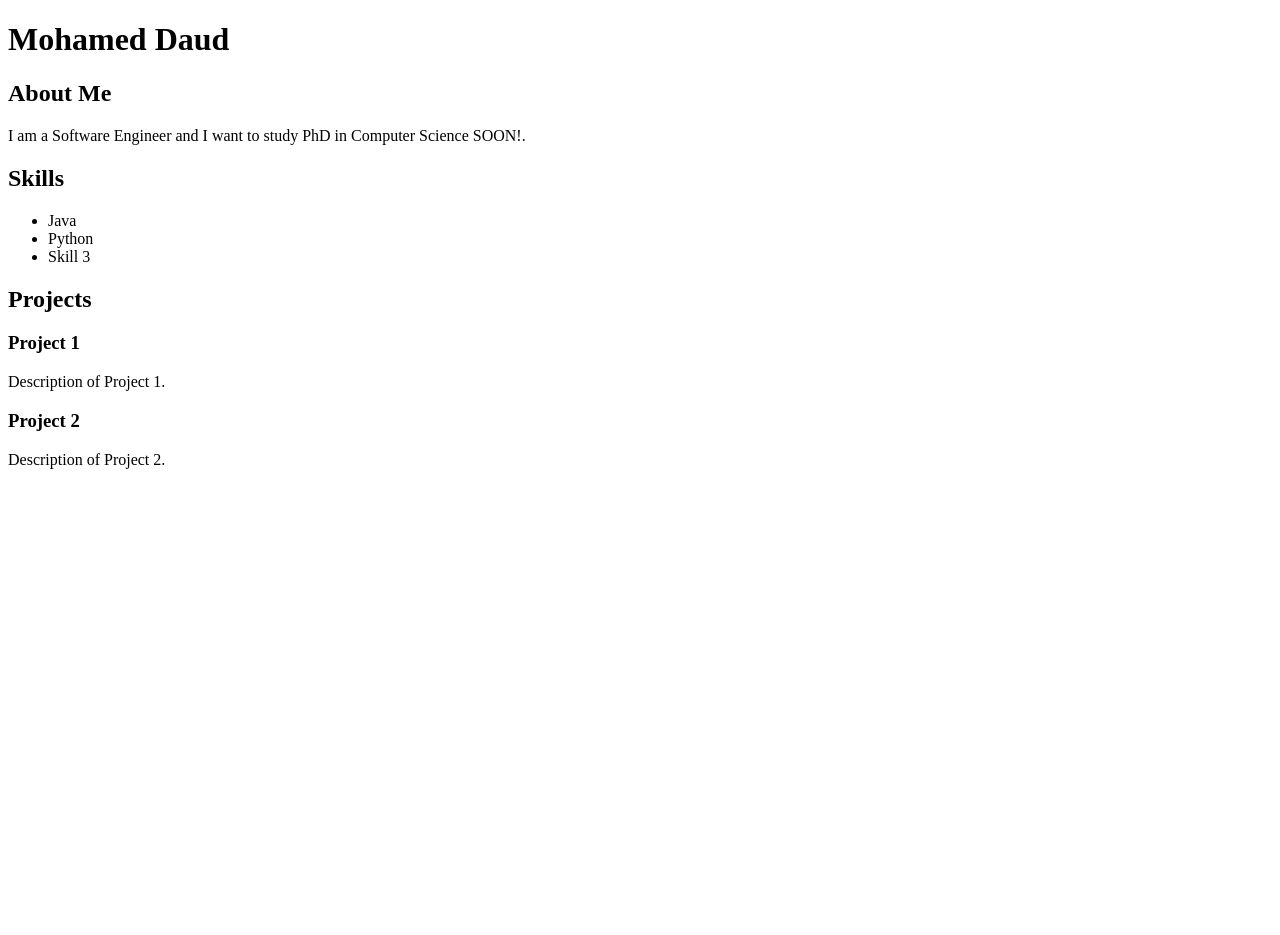
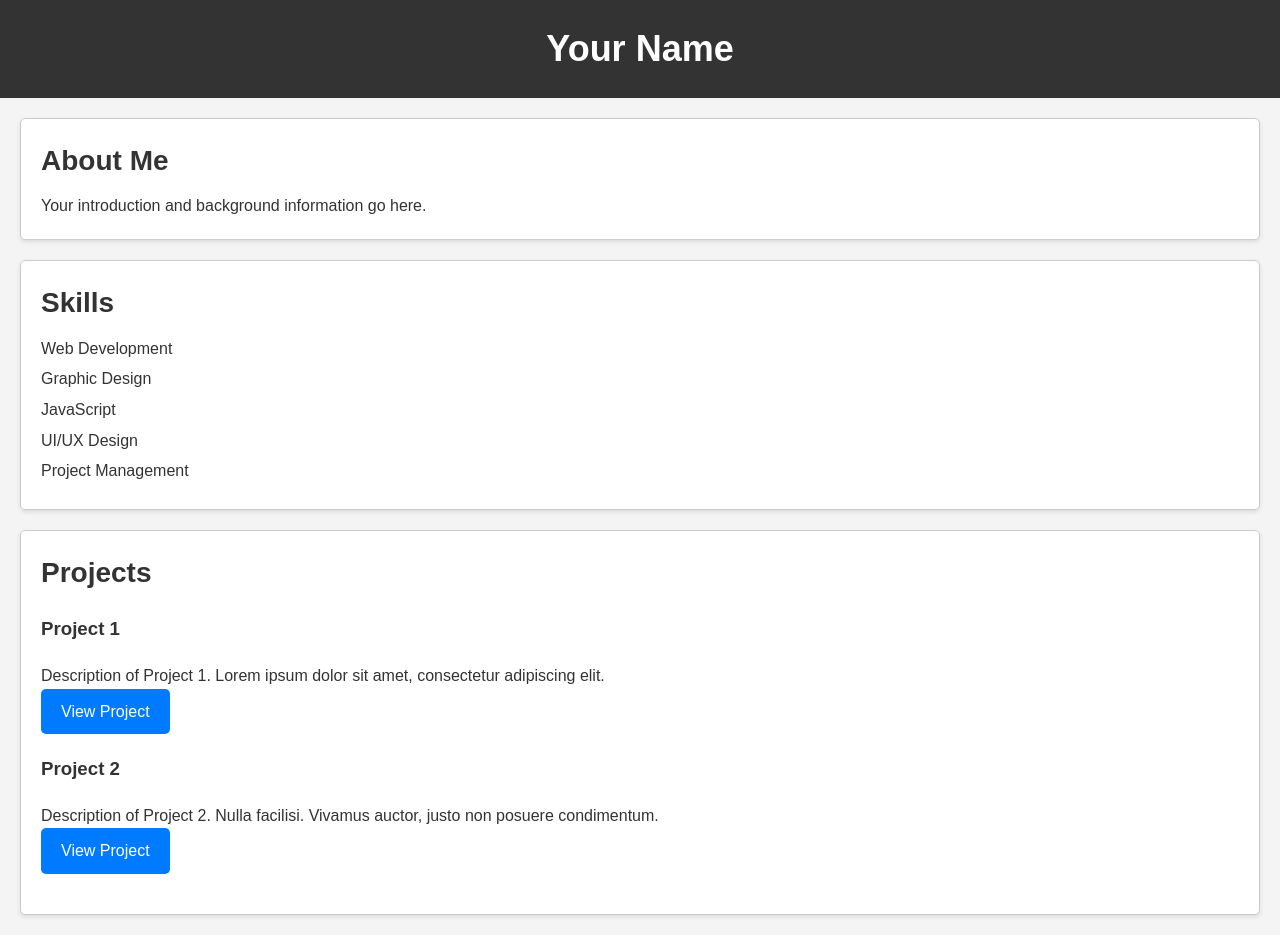
Before and after one commit to mohalinks/Portfolio, a plain HTML site: page index.html in a window 1280 px wide. Before the commit the page ends 800 px from the top, so only its background shows below. Drawn offline with Linux system fonts and the light colour scheme.

Commit message:
index.html

```diff
--- a/index.html
+++ b/index.html
@@ -3,25 +3,27 @@
 <head>
     <meta charset="UTF-8">
     <meta name="viewport" content="width=device-width, initial-scale=1.0">
-    <link rel="stylesheet" href="Style.css">
-    <title>My Online Portfolio</title>
+    <link rel="stylesheet" href="Styles.css">
+    <title>Your Portfolio</title>
 </head>
 <body>
     <header>
-        <h1>Mohamed Daud</h1>
+        <h1>Your Name</h1>
     </header>
 
     <section id="about-me">
         <h2>About Me</h2>
-        <p>I am a Software Engineer and I want to study PhD in Computer Science SOON!.</p>
+        <p>Your introduction and background information go here.</p>
     </section>
 
     <section id="skills">
         <h2>Skills</h2>
         <ul>
-            <li>Java</li>
-            <li>Python</li>
-            <li>Skill 3</li>
+            <li>Web Development</li>
+            <li>Graphic Design</li>
+            <li>JavaScript</li>
+            <li>UI/UX Design</li>
+            <li>Project Management</li>
             <!-- Add more skills as needed -->
         </ul>
     </section>
@@ -30,11 +32,13 @@
         <h2>Projects</h2>
         <div class="project">
             <h3>Project 1</h3>
-            <p>Description of Project 1.</p>
+            <p>Description of Project 1. Lorem ipsum dolor sit amet, consectetur adipiscing elit.</p>
+            <a href="#" class="button">View Project</a>
         </div>
         <div class="project">
             <h3>Project 2</h3>
-            <p>Description of Project 2.</p>
+            <p>Description of Project 2. Nulla facilisi. Vivamus auctor, justo non posuere condimentum.</p>
+            <a href="#" class="button">View Project</a>
         </div>
         <!-- Add more projects as needed -->
     </section>
```
